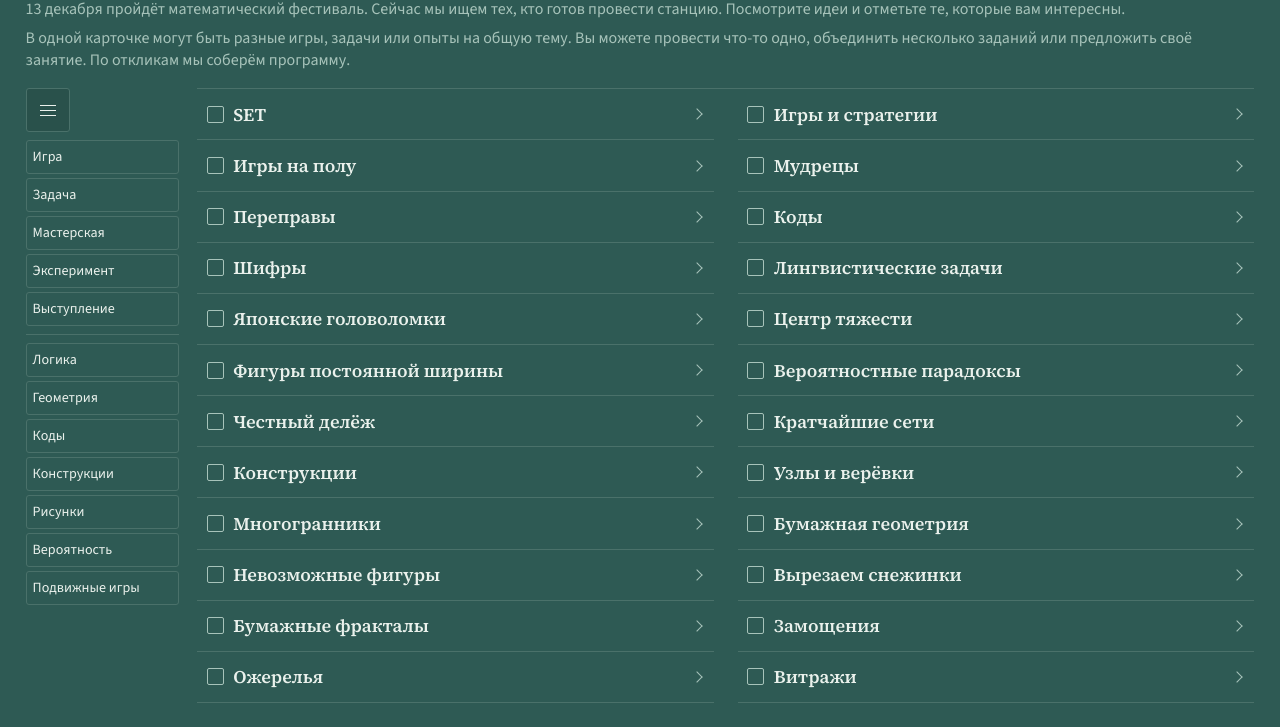
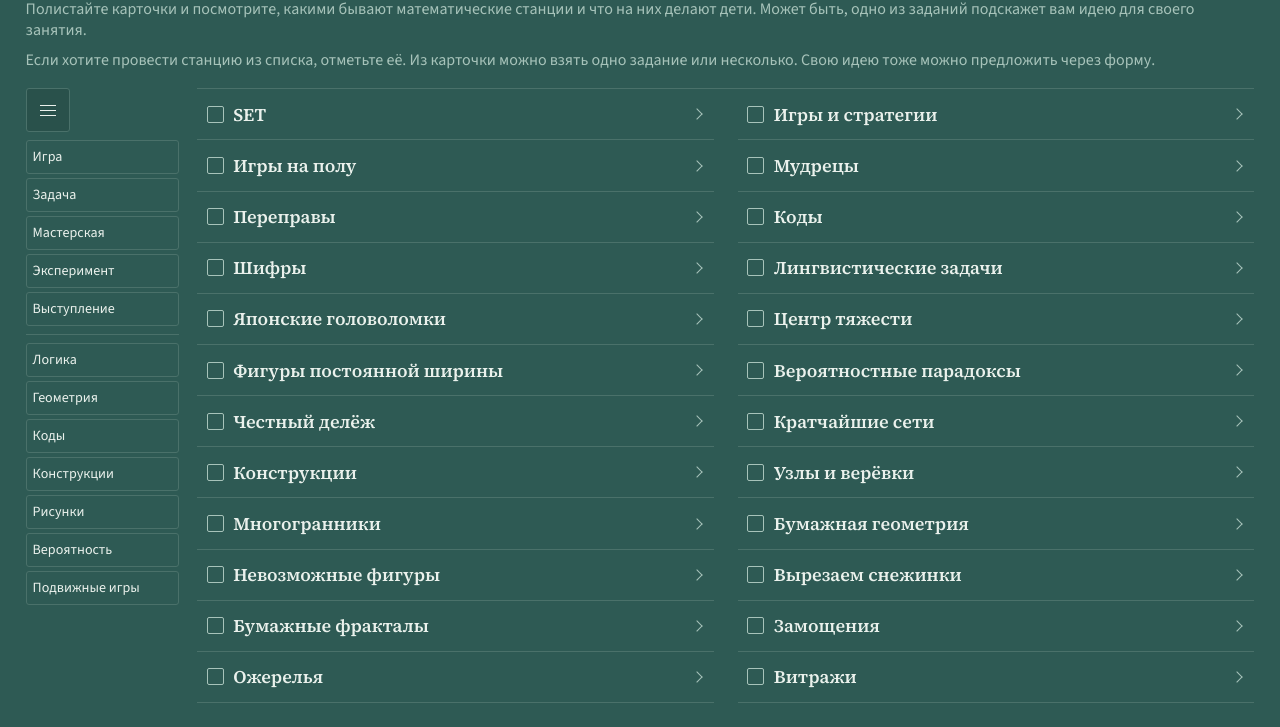
Before and after one commit to d1-d57/kvest-57-2026, a plain HTML site: page birchbay/komanda/index.html in a window 1280 px wide. Shown: the part 73-800 px from the top of the page. Drawn offline with Linux system fonts and the light colour scheme.

Commit message:
Объяснить назначение каталога станций

```diff
--- a/birchbay/komanda/index.html
+++ b/birchbay/komanda/index.html
@@ -31,8 +31,8 @@
           </button>
         </div>
       </div>
-      <p>13 декабря пройдёт математический фестиваль. Сейчас мы ищем тех, кто готов провести станцию. Посмотрите идеи и отметьте те, которые вам интересны.</p>
-      <p>В одной карточке могут быть разные игры, задачи или опыты на общую тему. Вы можете провести что-то одно, объединить несколько заданий или предложить своё занятие. По откликам мы соберём программу.</p>
+      <p>Полистайте карточки и посмотрите, какими бывают математические станции и что на них делают дети. Может быть, одно из заданий подскажет вам идею для своего занятия.</p>
+      <p>Если хотите провести станцию из списка, отметьте её. Из карточки можно взять одно задание или несколько. Свою идею тоже можно предложить через форму.</p>
     </header>
     <aside class="controls" aria-label="Фильтры станций">
       <details class="header-menu" id="header-menu">
```
